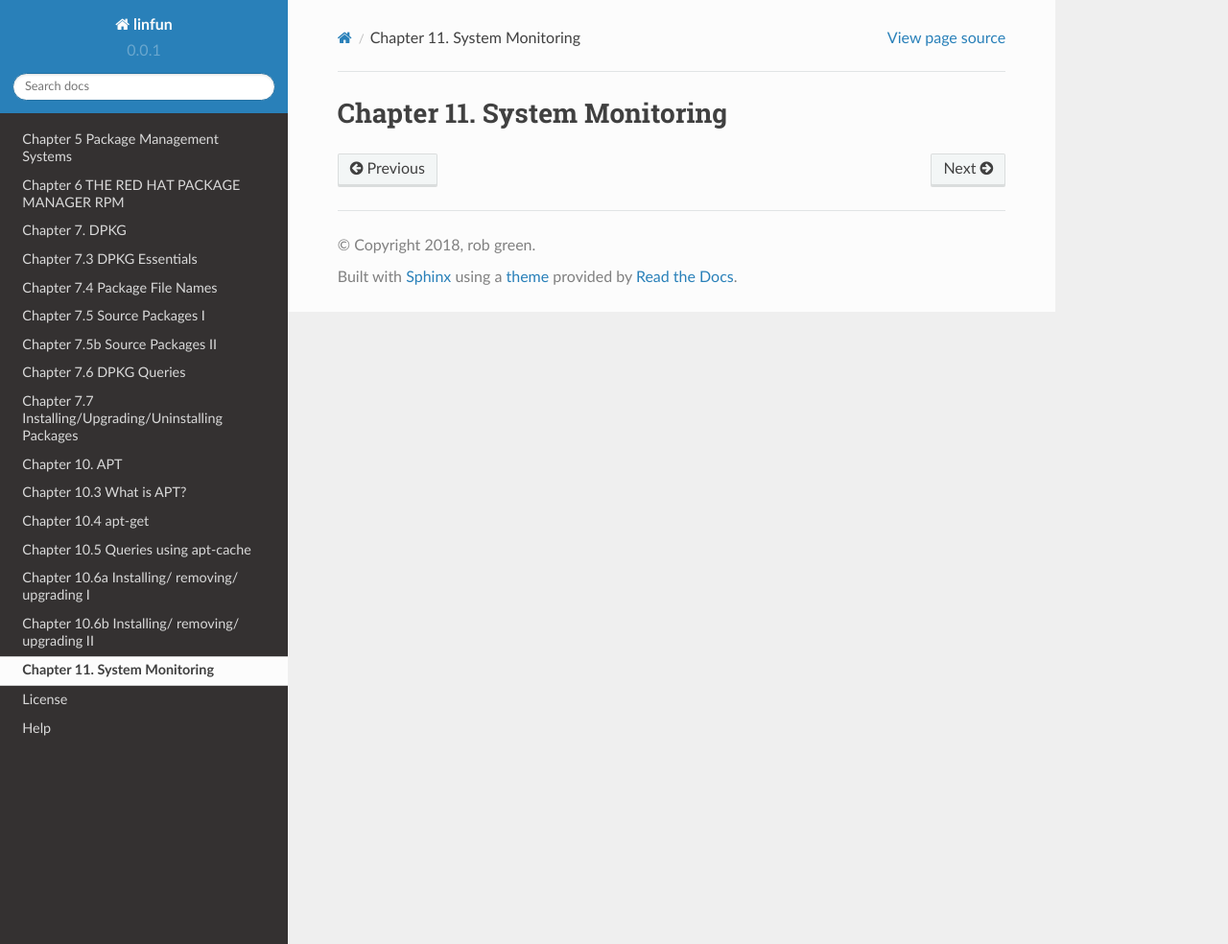
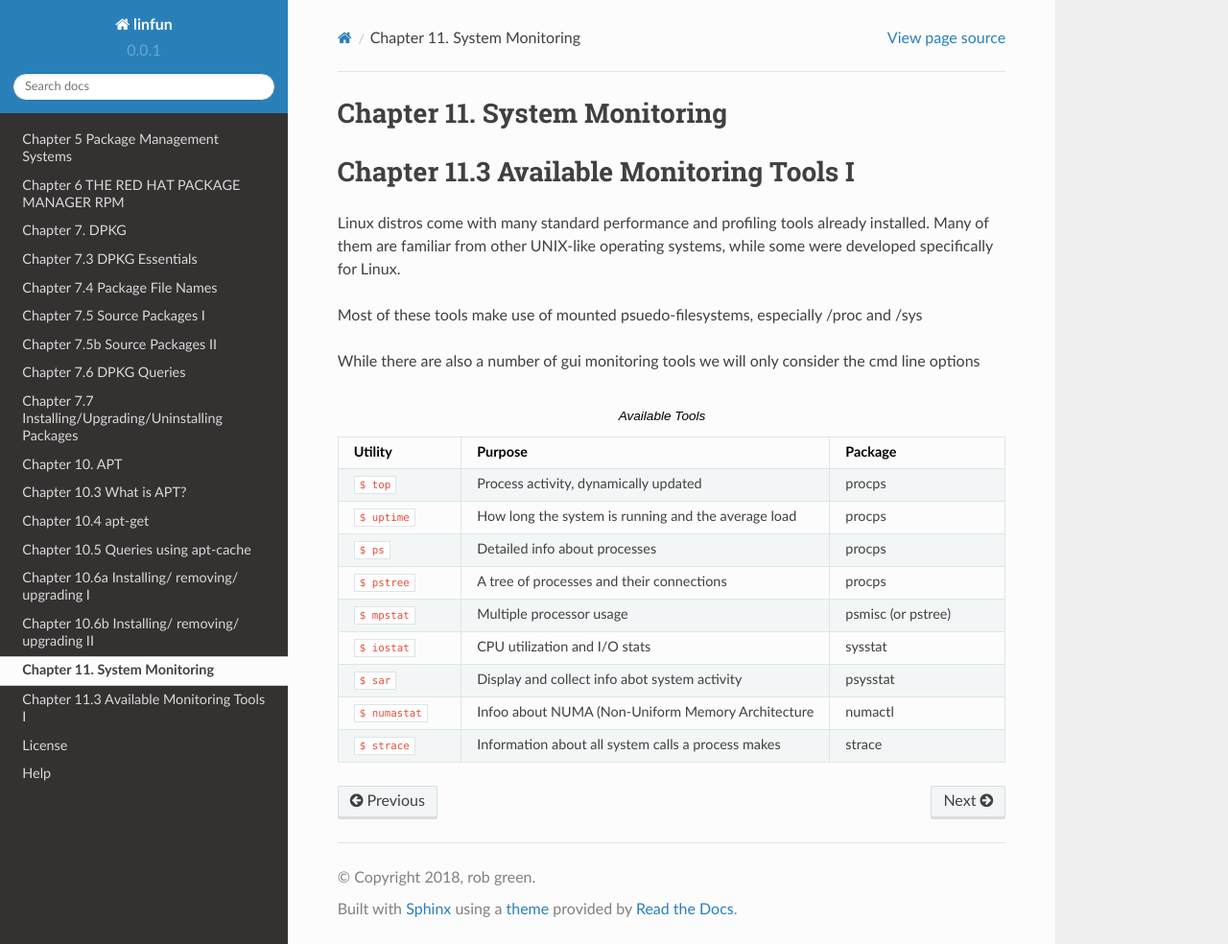
Before and after one commit to py010/linfun, a Sphinx documentation site: the page built from docs/source/chapter11.rst, in a window 1280 px wide and 984 px high. Shown: the whole window at 96% size. Built offline with Sphinx 7.4.7 and the Read the Docs theme 2.0.0, drawn with Linux system fonts in a browser that asks for light colours; pages that are not in the unit, such as notebooks, are missing from menus.

Commit message:
chapter 11.3 Monitoring Tools

```diff
--- a/docs/source/chapter11.rst
+++ b/docs/source/chapter11.rst
@@ -1,2 +1,29 @@
 Chapter 11. System Monitoring
 ^^^^^^^^^^^^^^^^^^^^^^^^^^^^^
+
+
+Chapter 11.3 Available Monitoring Tools I
+^^^^^^^^^^^^^^^^^^^^^^^^^^^^^^^^^^^^^^^^^
+
+Linux distros come with many standard performance and profiling tools already installed. Many of them are familiar from other UNIX-like operating systems, while some were developed specifically for Linux.
+
+Most of these tools make use of mounted psuedo-filesystems, especially /proc and /sys
+
+While there are also a number of gui monitoring tools we will  only consider the cmd line options
+
+
+
+
+.. csv-table:: Available Tools
+   :header: "Utility", "Purpose", "Package"
+   :widths: 30, 50, 40
+
+   "``$ top``", "Process activity, dynamically updated", "procps"
+   "``$ uptime``", "How long the system is running and the average load", "procps"
+   "``$ ps``", "Detailed info about processes", "procps"
+   "``$ pstree``", "A tree of processes and their connections", "procps"
+   "``$ mpstat``", "Multiple processor usage", "psmisc (or pstree)"
+   "``$ iostat``", "CPU utilization and I/O stats", "sysstat"
+   "``$ sar``", "Display and collect info abot system activity", "psysstat"
+   "``$ numastat``", "Infoo about NUMA (Non-Uniform Memory Architecture", "numactl"
+   "``$ strace``", "Information about all system calls a process makes", "strace"
```
